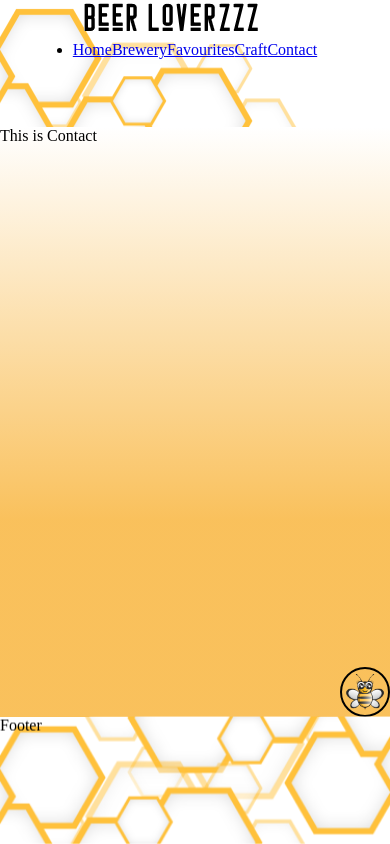
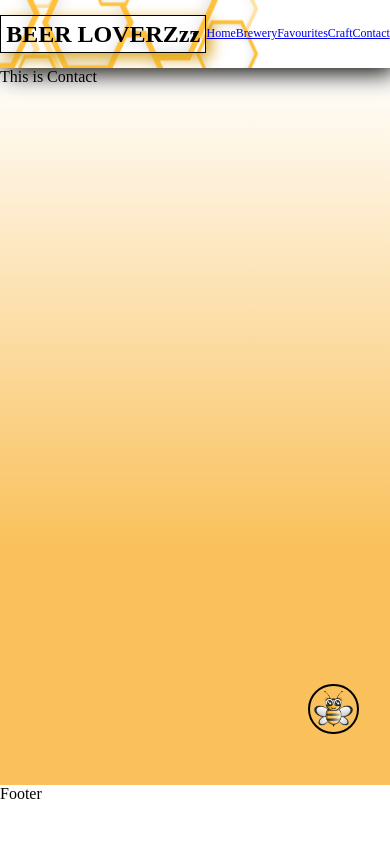
Before and after one commit to Amandine-d/laloupe-js-202109-p2-BeerLoverZzz, a React (Create React App) app: page /contact in a window 390 px wide. Built offline with nearby package versions, Linux system fonts and the light colour scheme.

Commit message:
Ajout du background avec le Nom du site (police à voir) tout en responsive design, en attente du logo ainsi que le burger menu pour pouvoir terminer le header

```diff
--- a/src/components/Header.jsx
+++ b/src/components/Header.jsx
@@ -1,11 +1,12 @@
 import { NavLink } from 'react-router-dom';
-import img from '../images/title-beer-loverzzz.png';
 
 function Header() {
   return (
     <div className="Header">
+      <section className="title">
+        <h1>BEER LOVERZzz</h1>
+      </section>
       <ul>
-        <img src={img} alt="title" className="title" />
         <li>
           <NavLink activeClassName="Home selected" to="/">
             Home
--- a/src/index.css
+++ b/src/index.css
@@ -4,42 +4,105 @@
   box-sizing: border-box;
 }
 
+/* #root {
+  height: 100vh;
+} */
+
+/* HEADER */
+
 .Header {
   display: flex;
-  flex-direction: column;
+  flex-direction: row;
   align-items: center;
-  height: 15vh;
-  width: 100vw;
-  background-image: url("images/bgyellow.png");
+  justify-content: space-around;
+  height: 8vh;
+  background-color: white;
+  box-shadow: 5px 5px 25px black;
+  background-image: url('images/bgyellow.png');
   background-repeat: no-repeat;
-  left: 0;
-  top: 3;
+  background-size: 70vw 40vh;
+  background-position: left -10% top 50%;
+}
+
+/* <<<ul li>>> PROVISOIRE POUR VOIR LE RENDU DE LA BANNIERE A SUPPRIMER UNE FOIS LE BURGER MENU AJOUTÉ */
+ul li {
+  font-size: 12px;
+}
+
+.title {
+  display: block;
+  padding: 5px;
+  height: 4.5vh;
+  text-align: center;
+
+  /* font-family: Bebas Neue; */
+  font-size: 1rem;
+  border: solid 1px;
+  color: black;
+
+  /* text-shadow: 5px 5px 25px black; */
+  box-shadow: 5px 5px 15px goldenrod;
+}
+
+/* BODY  */
+
+.Body {
+  height: 85vh;
+  background:
+    linear-gradient(
+      180deg,
+      rgba(221, 181, 1, 0) 0%,
+      rgba(248, 177, 51, 0.8) 66.67%
+    );
 }
 
 .maya {
-  height: 50px;
+  display: block;
   position: fixed;
-  bottom: 15vh;
-  right: 0;
-  display: block;
+  height: 6vh;
+  right: 8%;
+  bottom: 13vh;
   border-radius: 50%;
   border: 2px solid black;
 }
 
-.Body {
-  height: 70vh;
-  background: linear-gradient(180deg, rgba(221, 181, 1, 0) 0%, rgba(248, 177, 51, 0.8) 66.67%);
+/* FOOTER */
+
+/* .Footer {
+  position: absolute;
+  display: flex;
+  flex-direction: column;
+  width: 100%;
+  bottom: 0;
+  height: 8vh;
+  background-image: url('images/bgyellow.png');
+  background-repeat: no-repeat;
+  background-color: red;
+  box-shadow: 5px 5px 25px black;
+  background-size: 70vw 40vh;
+  background-position: right -10% top 50%;
+} */
+
+@media screen and (min-width: 900px) {
+  .Header {
+    height: 10vh;
+    background-size: 70vw 47vh;
+  }
+
+  .title {
+    height: 6.5vh;
+    font-size: 1.5rem;
+  }
 }
 
-.Footer {
-  height: 15vh;
-  background-image: url("images/bgyellow.png");
-  transform: rotate(180deg);
-  background-repeat: no-repeat;
-  background-size: contain;
-  background-size: 80vw;
+@media screen and (min-width: 1380px) {
+  .Header {
+    height: 11vh;
+    background-size: 70vw 57vh;
+  }
+
+  .title {
+    height: 8vh;
+    font-size: 2rem;
+  }
 }
-
-#root {
-  height: 100vh;
-}
```
